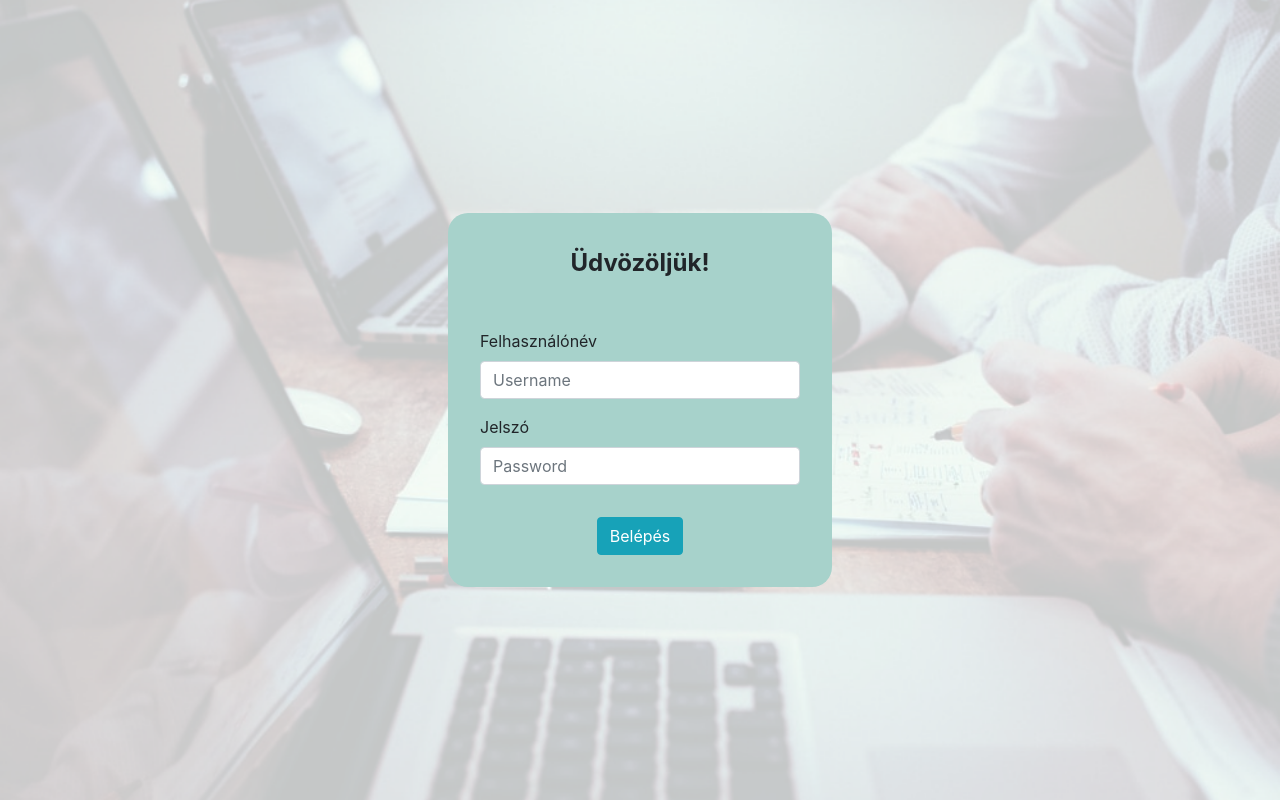
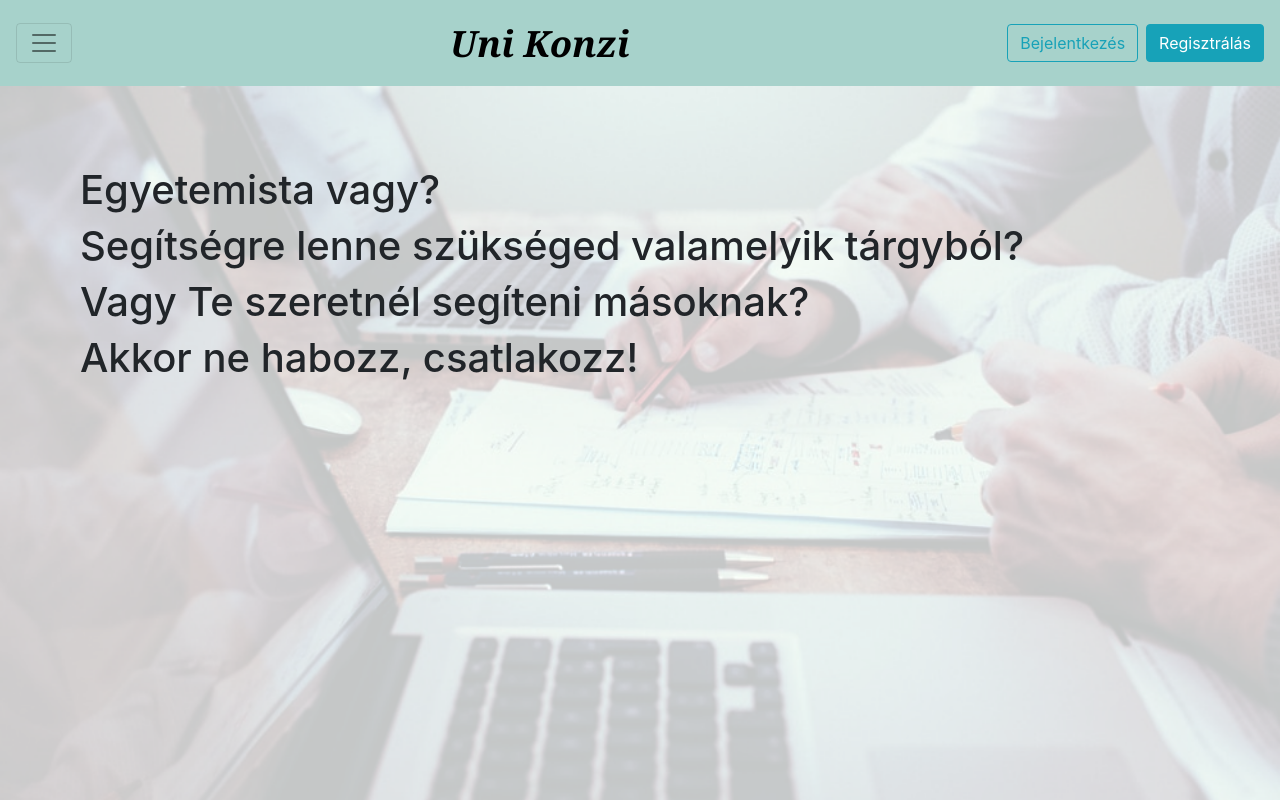
Before and after one commit to DDorian13/uni-konzi-frontend, a React (Create React App) app: page / in a window 1280 px wide. Built offline with nearby package versions, Linux system fonts and the light colour scheme.

Commit message:
home, userlist

```diff
--- a/public/style.css
+++ b/public/style.css
@@ -20,6 +20,14 @@ html > body {
     justify-content: space-between;
 }
 
+.headerTitle {
+    color: black !important;
+    font-weight: bold;
+    font-size: 1.7em;
+    font-family: Georgia;
+    font-style: italic;
+}
+
 .loginName > a {
     font-size: 14pt;
     margin-left: 1em;
@@ -39,6 +47,7 @@ html > body {
     display: flex;
     justify-content: center;
     font-size: 0.9rem;
+    padding-bottom: 1em;
 }
 
 .paginationMain > Button, .paginationMain > span {
@@ -121,3 +130,7 @@ tbody {
 .myForm Button {
     margin-top: 1em;
 }
+
+.homeContainer {
+    margin: 5em;
+}
--- a/src/App.js
+++ b/src/App.js
@@ -5,6 +5,8 @@ import SignupForm from "./components/SignupForm";
 import SubjectList from "./components/SubjectList";
 import NewUniversity from "./components/admin_only/NewUniversity";
 import NewSubject from "./components/admin_only/NewSubject";
+import Home from "./components/Home";
+import UsersList from "./components/admin_only/UsersList";
 
 class App extends Component {
     constructor() {
@@ -16,17 +18,21 @@ class App extends Component {
         let item;
         const pathname = window.location.pathname
         if (pathname === "/") {
+            item = <Home />;
+        } else if (pathname === "/signup") {
+            item = <SignupForm />;
+        } else if (pathname === "/login") {
             item = <LoginForm />;
         } else if (pathname === "/universities" || pathname === "/universities/search") {
             item = <UniList />;
         } else if (pathname === "/universities/new") {
-            item = <NewUniversity />
+            item = <NewUniversity />;
         } else if (pathname === "/universities/newsubject") {
             item = <NewSubject />;
         } else if (pathname.search("^(/universities/([a-z]*[0-9]*)*)$") !== -1) {
             item = <SubjectList />;
-        } else if (pathname === "/signup") {
-            item = <SignupForm />;
+        } else if (pathname === "/users") {
+            item = <UsersList />;
         }
 
         return (
--- /dev/null
+++ b/src/components/Home.js
@@ -0,0 +1,18 @@
+import React from "react";
+import Header from "./parts/Header";
+
+function Home() {
+    return (
+        <>
+            <Header />
+            <div className="homeContainer">
+                <h1>Egyetemista vagy?</h1>
+                <h1>Segítségre lenne szükséged valamelyik tárgyból?</h1>
+                <h1>Vagy Te szeretnél segíteni másoknak?</h1>
+                <h1>Akkor ne habozz, csatlakozz!</h1>
+            </div>
+        </>
+    );
+}
+
+export default Home;
--- a/src/components/LoginForm.js
+++ b/src/components/LoginForm.js
@@ -84,7 +84,7 @@ class LoginForm extends Component {
                     <Button variant="info" type="submit">Belépés</Button>
                     { showResponseMsg &&
                     <Form.Label
-                        className={this.state.logInMessage === "Sikeres bejelentkezés" ? "mynFormSuccessText" : "myFormErrorText"}
+                        className={this.state.logInMessage === "Sikeres bejelentkezés" ? "myFormSuccessText" : "myFormErrorText"}
                     >
                         {this.state.logInMessage}
                     </Form.Label> }
--- a/src/components/SignupForm.js
+++ b/src/components/SignupForm.js
@@ -102,7 +102,7 @@ class SignupForm extends Component {
                     </Form.Label> }
                     {
                         this.state.responseMsg === "Sikeres regisztráció" &&
-                        <Button href="/">Bejelentkezés</Button>
+                        <Button href="/login">Bejelentkezés</Button>
                     }
                 </Form>
             </div>
--- /dev/null
+++ b/src/components/admin_only/UsersList.js
@@ -0,0 +1,28 @@
+import React from "react";
+import TableList from "../parts/TableList";
+import Header from "../parts/Header";
+
+function UsersList() {
+    const headers = ["Név", "Email cím", "Jogosultságok"];
+    const valuesFrom = ["name", "email", "roles"];
+
+    const handleClick = (row) => {
+        const id = row.getAttribute("itemID");
+        //window.location.pathname = ....
+    }
+
+    return (
+        <div>
+            <Header/>
+            <TableList
+                headers={headers}
+                valuesFrom={valuesFrom}
+                responseAttribute=""
+                isPageable={true}
+                click={handleClick}
+            />
+        </div>
+    );
+}
+
+export default UsersList;
--- a/src/components/parts/Header.js
+++ b/src/components/parts/Header.js
@@ -25,8 +25,8 @@ class Header extends Component {
     };
 
     handleChange = (event) => {
-        const { name, value } = event.target;
-        this.setState({ [name]: value });
+        const {name, value} = event.target;
+        this.setState({[name]: value});
     }
 
     handleSubmit = (event) => {
@@ -43,15 +43,15 @@ class Header extends Component {
                 <Navbar.Toggle aria-controls="basic-navbar-nav"/>
                 <Navbar.Collapse id="basic-navbar-nav">
                     <Nav className="mr-auto">
-                        <Nav.Link href="#home">Home</Nav.Link>
+                        <Nav.Link href="/">Kezdőlap</Nav.Link>
                         <Nav.Link href="/universities">Egyetemek</Nav.Link>
-                        { this.state.token.roles.filter(role => role === GlobalValues.adminRole).length > 0 &&
+                        {this.state.token != null && this.state.token.roles.filter(role => role === GlobalValues.adminRole).length > 0 &&
                         <NavDropdown title="Admin" id="basic-nav-dropdown">
                             <NavDropdown.Item href="/universities/new">Egyetem felvétele</NavDropdown.Item>
                             <NavDropdown.Item href="/universities/newsubject">Tantárgy felvétele</NavDropdown.Item>
                             <NavDropdown.Item href="#action/3.3">Something</NavDropdown.Item>
                             <NavDropdown.Divider/>
-                            <NavDropdown.Item href="#action/3.4">Separated link</NavDropdown.Item>
+                            <NavDropdown.Item href="/users">Felhasználók</NavDropdown.Item>
                         </NavDropdown>}
                         <Form inline onSubmit={this.handleSubmit}>
                             <FormControl
@@ -71,15 +71,15 @@ class Header extends Component {
                         </Form>
                     </Nav>
                 </Navbar.Collapse>
-                <Navbar.Text style={{color: "black", fontWeight: "bold"}}>
+                <Navbar.Text className="headerTitle">
                     Uni Konzi
                 </Navbar.Text>
                 {this.state.token === null ?
                     <div style={{display: "flex", flexFlow: "row", justifyContent: "flex-end"}}>
-                        <Button variant="outline-primary">
+                        <Button href="/login" variant="outline-info">
                             Bejelentkezés
                         </Button>
-                        <Button style={{marginLeft: "0.5em"}} variant="primary">
+                        <Button href="/signup" style={{marginLeft: "0.5em"}} variant="info">
                             Regisztrálás
                         </Button>
                     </div>
@@ -88,8 +88,8 @@ class Header extends Component {
                         className="loginName"
                         title={this.state.token.sub}
                     >
-                        <NavDropdown.Item onClick={this.handleLogout}>
-                            Kijelentkezés
+                        <NavDropdown.Item onClick={this.handleLogout} className="fa fa-sign-out">
+                            <span style={{fontFamily: "revert"}}> Kijelentkezés</span>
                         </NavDropdown.Item>
                     </NavDropdown>
                 }
--- a/src/components/parts/TableList.js
+++ b/src/components/parts/TableList.js
@@ -74,7 +74,7 @@ class TableList extends Component {
             })
             .catch(error => {
                 console.log(error);
-                window.history.back();
+                window.history.go(-1);
                 //window.location.pathname = "/";
             });
     }
@@ -99,9 +99,20 @@ class TableList extends Component {
                 itemID={item.id}
                 onClick={function(event) {clickFunction(event.currentTarget)}}
             >
-                {this.props.valuesFrom.map(value =>
-                    <td>{item[value]}</td>
-                )}
+                {this.props.valuesFrom.map(value => {
+                    if (!Array.isArray(item[value])) {
+                        return (<td>{item[value]}</td>);
+                    } else {
+                        const items = item[value].map(listItem => <li>{listItem}</li>)
+                        return (
+                            <td>
+                                <ul>
+                                    {items}
+                                </ul>
+                            </td>
+                        );
+                    }
+                })}
             </tr>
         );
         return (
```
